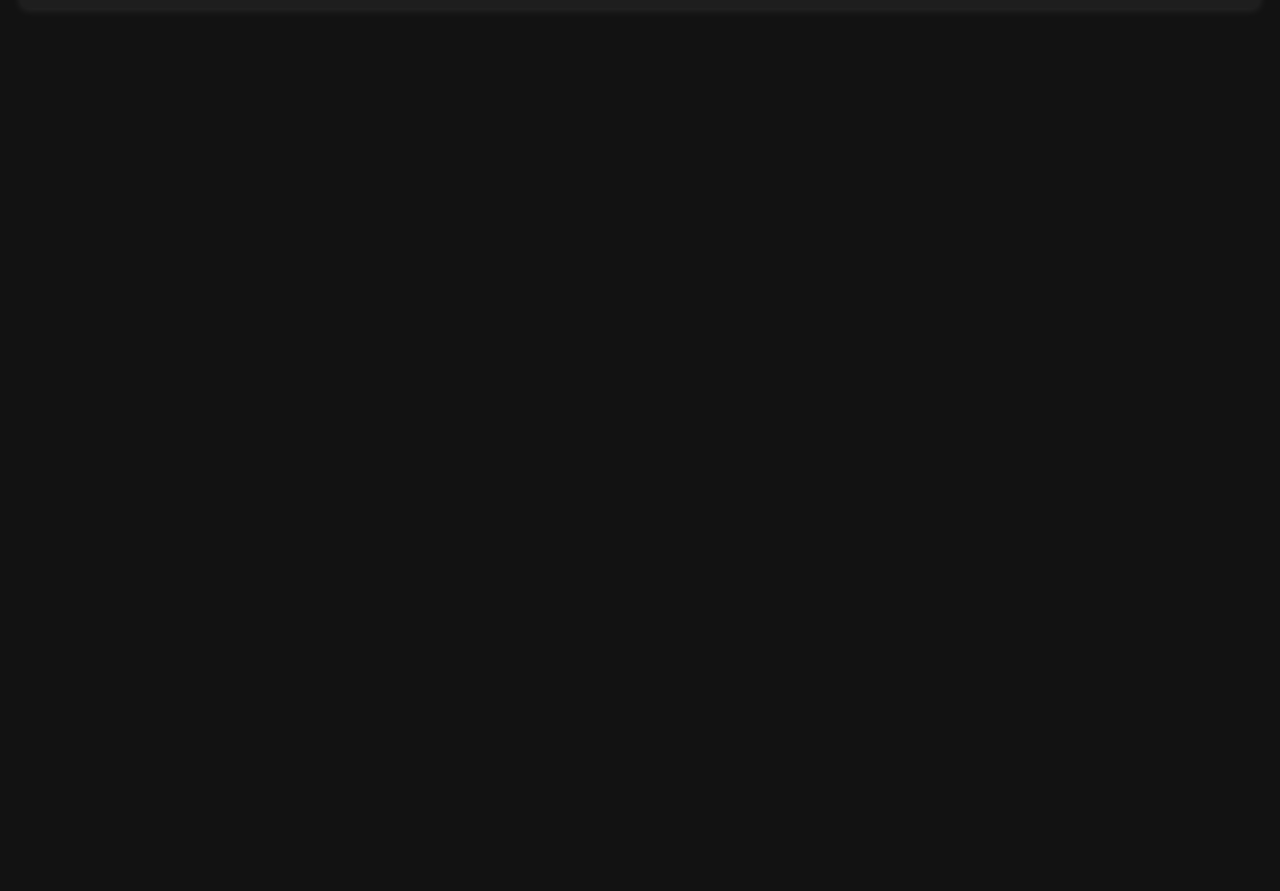
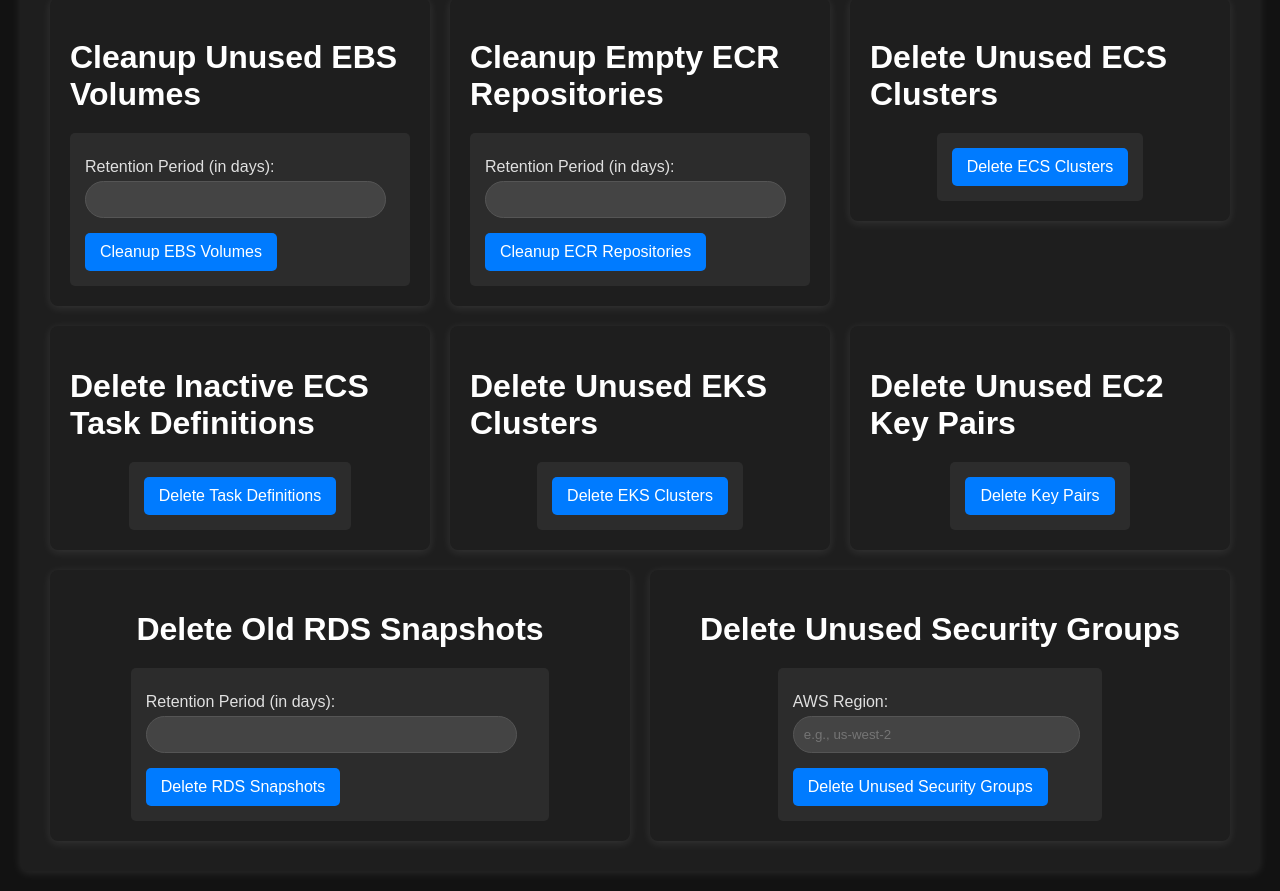
Before and after one commit to jay-1799/awsResourceManager, a React (Create React App) app in the folder frontend/: page / in a window 1280 px wide. Shown: the part 1200-2091 px from the top of the page. Before the commit the page ends 1228 px from the top, so only its background shows below. Built offline with nearby package versions, Linux system fonts and the light colour scheme.

Commit message:
added react components

```diff
--- a/frontend/src/App.js
+++ b/frontend/src/App.js
@@ -31,6 +31,30 @@
         </div>
         <div className="component">
           <DetectInfrastructureDrift />
+        </div>
+        <div className="component">
+          <CleanupEBSVolumes />
+        </div>
+        <div className="component">
+          <CleanupECRRepos />
+        </div>
+        <div className="component">
+          <DeleteECSClusters />
+        </div>
+        <div className="component">
+          <DeleteInactiveTaskDefinitions />
+        </div>
+        <div className="component">
+          <DeleteUnusedEKSClusters />
+        </div>
+        <div className="component">
+          <DeleteEC2KeyPairs />
+        </div>
+        <div className="component">
+          <DeleteOldRDSSnapshots />
+        </div>
+        <div className="component">
+          <DeleteUnusedSecurityGroups />
         </div>
       </div>
     </div>
@@ -646,6 +670,333 @@
   );
 }
 
+function CleanupEBSVolumes() {
+  const [retentionPeriod, setRetentionPeriod] = useState("");
+  const [result, setResult] = useState("");
+  const csrfToken = getCookie("csrftoken");
+
+  const handleCleanupEBSVolumes = async (e) => {
+    e.preventDefault();
+    try {
+      const response = await fetch(
+        "http://localhost:8000/cleanup_ebs_volumes/",
+        {
+          method: "POST",
+          headers: {
+            "Content-Type": "application/json",
+            "X-Requested-With": "XMLHttpRequest",
+            "X-CSRFToken": csrfToken,
+          },
+          body: JSON.stringify({ retentionPeriod }),
+        }
+      );
+      const data = await response.json();
+      setResult(data.message);
+    } catch (error) {
+      setResult("Failed to clean up EBS volumes. Please try again.");
+    }
+  };
+
+  return (
+    <div className="App">
+      <h1>Cleanup Unused EBS Volumes</h1>
+      <form onSubmit={handleCleanupEBSVolumes}>
+        <label>
+          Retention Period (in days):
+          <input
+            type="number"
+            value={retentionPeriod}
+            onChange={(e) => setRetentionPeriod(e.target.value)}
+            required
+          />
+        </label>
+        <button type="submit">Cleanup EBS Volumes</button>
+      </form>
+      {result && <div className="result">{result}</div>}
+    </div>
+  );
+}
+
+function CleanupECRRepos() {
+  const [retentionPeriod, setRetentionPeriod] = useState("");
+  const [result, setResult] = useState("");
+  const csrfToken = getCookie("csrftoken");
+
+  const handleCleanupECRRepos = async (e) => {
+    e.preventDefault();
+    try {
+      const response = await fetch("http://localhost:8000/cleanup_ecr_repos/", {
+        method: "POST",
+        headers: {
+          "Content-Type": "application/json",
+          "X-Requested-With": "XMLHttpRequest",
+          "X-CSRFToken": csrfToken,
+        },
+        body: JSON.stringify({ retentionPeriod }),
+      });
+      const data = await response.json();
+      setResult(data.message);
+    } catch (error) {
+      setResult("Failed to clean up ECR repositories. Please try again.");
+    }
+  };
+
+  return (
+    <div className="App">
+      <h1>Cleanup Empty ECR Repositories</h1>
+      <form onSubmit={handleCleanupECRRepos}>
+        <label>
+          Retention Period (in days):
+          <input
+            type="number"
+            value={retentionPeriod}
+            onChange={(e) => setRetentionPeriod(e.target.value)}
+            required
+          />
+        </label>
+        <button type="submit">Cleanup ECR Repositories</button>
+      </form>
+      {result && <div className="result">{result}</div>}
+    </div>
+  );
+}
+
+function DeleteECSClusters() {
+  const [result, setResult] = useState("");
+  const csrfToken = getCookie("csrftoken");
+
+  const handleDeleteECSClusters = async (e) => {
+    e.preventDefault();
+    try {
+      const response = await fetch(
+        "http://localhost:8000/delete_ecs_clusters/",
+        {
+          method: "POST",
+          headers: {
+            "Content-Type": "application/json",
+            "X-Requested-With": "XMLHttpRequest",
+            "X-CSRFToken": csrfToken,
+          },
+        }
+      );
+      const data = await response.json();
+      setResult(data.message);
+    } catch (error) {
+      setResult("Failed to delete ECS clusters. Please try again.");
+    }
+  };
+
+  return (
+    <div className="App">
+      <h1>Delete Unused ECS Clusters</h1>
+      <form onSubmit={handleDeleteECSClusters}>
+        <button type="submit">Delete ECS Clusters</button>
+      </form>
+      {result && <div className="result">{result}</div>}
+    </div>
+  );
+}
+
+function DeleteInactiveTaskDefinitions() {
+  const [result, setResult] = useState("");
+  const csrfToken = getCookie("csrftoken");
+
+  const handleDeleteTaskDefinitions = async (e) => {
+    e.preventDefault();
+    try {
+      const response = await fetch(
+        "http://localhost:8000/delete_task_definitions/",
+        {
+          method: "POST",
+          headers: {
+            "Content-Type": "application/json",
+            "X-Requested-With": "XMLHttpRequest",
+            "X-CSRFToken": csrfToken,
+          },
+        }
+      );
+      const data = await response.json();
+      setResult(data.message);
+    } catch (error) {
+      setResult("Failed to delete task definitions. Please try again.");
+    }
+  };
+
+  return (
+    <div className="App">
+      <h1>Delete Inactive ECS Task Definitions</h1>
+      <form onSubmit={handleDeleteTaskDefinitions}>
+        <button type="submit">Delete Task Definitions</button>
+      </form>
+      {result && <div className="result">{result}</div>}
+    </div>
+  );
+}
+
+function DeleteUnusedEKSClusters() {
+  const [result, setResult] = useState("");
+  const csrfToken = getCookie("csrftoken");
+
+  const handleDeleteEKSClusters = async (e) => {
+    e.preventDefault();
+    try {
+      const response = await fetch(
+        "http://localhost:8000/delete_eks_clusters/",
+        {
+          method: "POST",
+          headers: {
+            "Content-Type": "application/json",
+            "X-Requested-With": "XMLHttpRequest",
+            "X-CSRFToken": csrfToken,
+          },
+        }
+      );
+      const data = await response.json();
+      setResult(data.message);
+    } catch (error) {
+      setResult("Failed to delete EKS clusters. Please try again.");
+    }
+  };
+
+  return (
+    <div className="App">
+      <h1>Delete Unused EKS Clusters</h1>
+      <form onSubmit={handleDeleteEKSClusters}>
+        <button type="submit">Delete EKS Clusters</button>
+      </form>
+      {result && <div className="result">{result}</div>}
+    </div>
+  );
+}
+
+function DeleteEC2KeyPairs() {
+  const [result, setResult] = useState("");
+  const csrfToken = getCookie("csrftoken");
+
+  const handleDeleteKeyPairs = async (e) => {
+    e.preventDefault();
+    try {
+      const response = await fetch("http://localhost:8000/delete_key_pairs/", {
+        method: "POST",
+        headers: {
+          "Content-Type": "application/json",
+          "X-Requested-With": "XMLHttpRequest",
+          "X-CSRFToken": csrfToken,
+        },
+      });
+      const data = await response.json();
+      setResult(data.message);
+    } catch (error) {
+      setResult("Failed to delete EC2 key pairs. Please try again.");
+    }
+  };
+
+  return (
+    <div className="App">
+      <h1>Delete Unused EC2 Key Pairs</h1>
+      <form onSubmit={handleDeleteKeyPairs}>
+        <button type="submit">Delete Key Pairs</button>
+      </form>
+      {result && <div className="result">{result}</div>}
+    </div>
+  );
+}
+
+function DeleteOldRDSSnapshots() {
+  const [retentionPeriod, setRetentionPeriod] = useState("");
+  const [result, setResult] = useState("");
+  const csrfToken = getCookie("csrftoken");
+
+  const handleDeleteRDSSnapshots = async (e) => {
+    e.preventDefault();
+    try {
+      const response = await fetch(
+        "http://localhost:8000/delete_rds_snapshots/",
+        {
+          method: "POST",
+          headers: {
+            "Content-Type": "application/json",
+            "X-Requested-With": "XMLHttpRequest",
+            "X-CSRFToken": csrfToken,
+          },
+          body: JSON.stringify({ retentionPeriod }),
+        }
+      );
+      const data = await response.json();
+      setResult(data.message);
+    } catch (error) {
+      setResult("Failed to delete RDS snapshots. Please try again.");
+    }
+  };
+
+  return (
+    <div className="App">
+      <h1>Delete Old RDS Snapshots</h1>
+      <form onSubmit={handleDeleteRDSSnapshots}>
+        <label>
+          Retention Period (in days):
+          <input
+            type="number"
+            value={retentionPeriod}
+            onChange={(e) => setRetentionPeriod(e.target.value)}
+            required
+          />
+        </label>
+        <button type="submit">Delete RDS Snapshots</button>
+      </form>
+      {result && <div className="result">{result}</div>}
+    </div>
+  );
+}
+
+function DeleteUnusedSecurityGroups() {
+  const [region, setRegion] = useState("");
+  const [result, setResult] = useState("");
+  const csrfToken = getCookie("csrftoken");
+
+  const handleDeleteSecurityGroups = async (e) => {
+    e.preventDefault();
+    try {
+      const response = await fetch(
+        "http://localhost:8000/delete_security_groups/",
+        {
+          method: "POST",
+          headers: {
+            "Content-Type": "application/json",
+            "X-Requested-With": "XMLHttpRequest",
+            "X-CSRFToken": csrfToken,
+          },
+          body: JSON.stringify({ region }),
+        }
+      );
+      const data = await response.json();
+      setResult(data.message);
+    } catch (error) {
+      setResult("Failed to delete unused security groups. Please try again.");
+    }
+  };
+
+  return (
+    <div className="App">
+      <h1>Delete Unused Security Groups</h1>
+      <form onSubmit={handleDeleteSecurityGroups}>
+        <label>
+          AWS Region:
+          <input
+            type="text"
+            value={region}
+            onChange={(e) => setRegion(e.target.value)}
+            placeholder="e.g., us-west-2"
+            required
+          />
+        </label>
+        <button type="submit">Delete Unused Security Groups</button>
+      </form>
+      {result && <div className="result">{result}</div>}
+    </div>
+  );
+}
+
 function getCookie(name) {
   let cookieValue = null;
   if (document.cookie && document.cookie !== "") {
```
